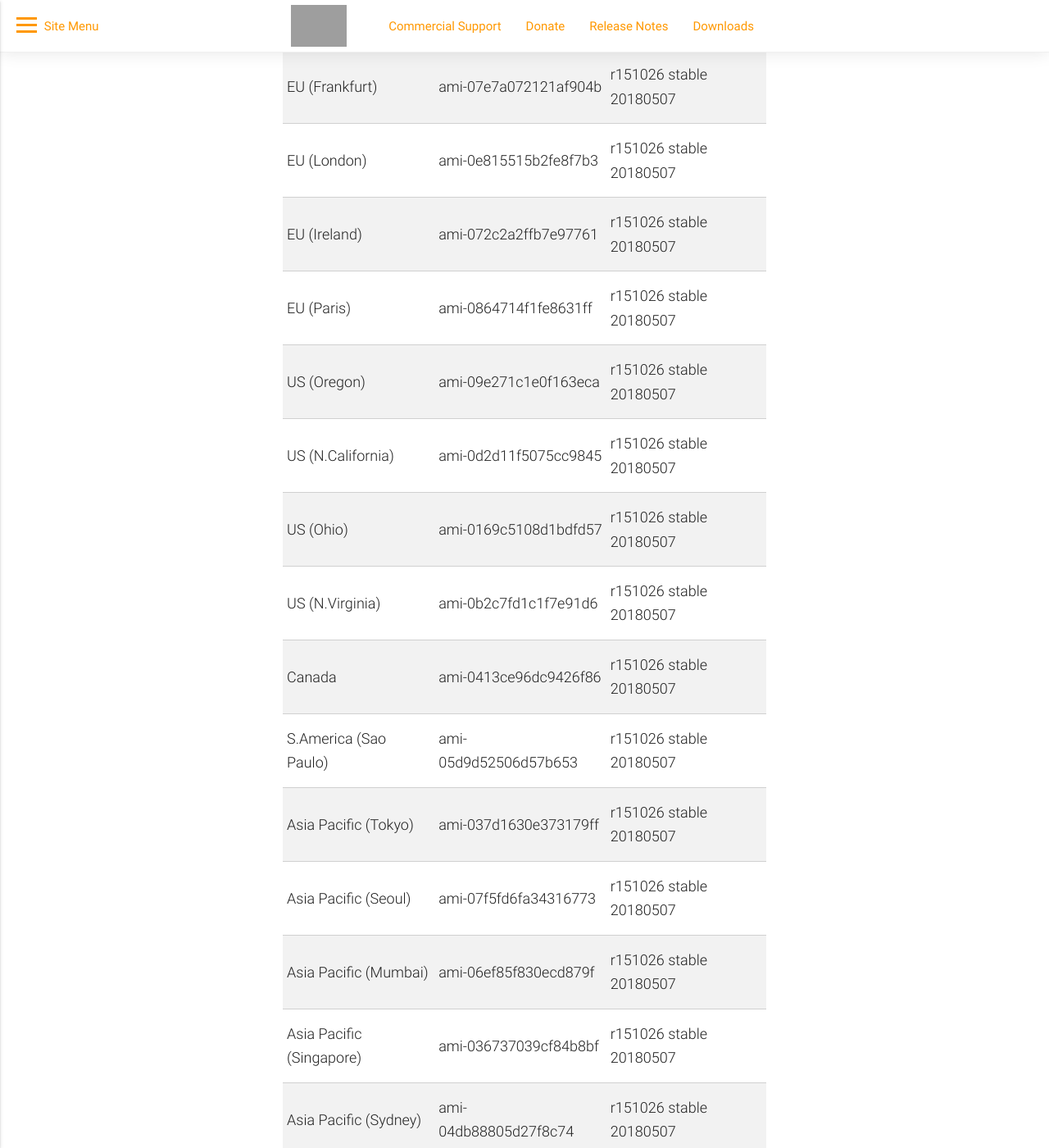
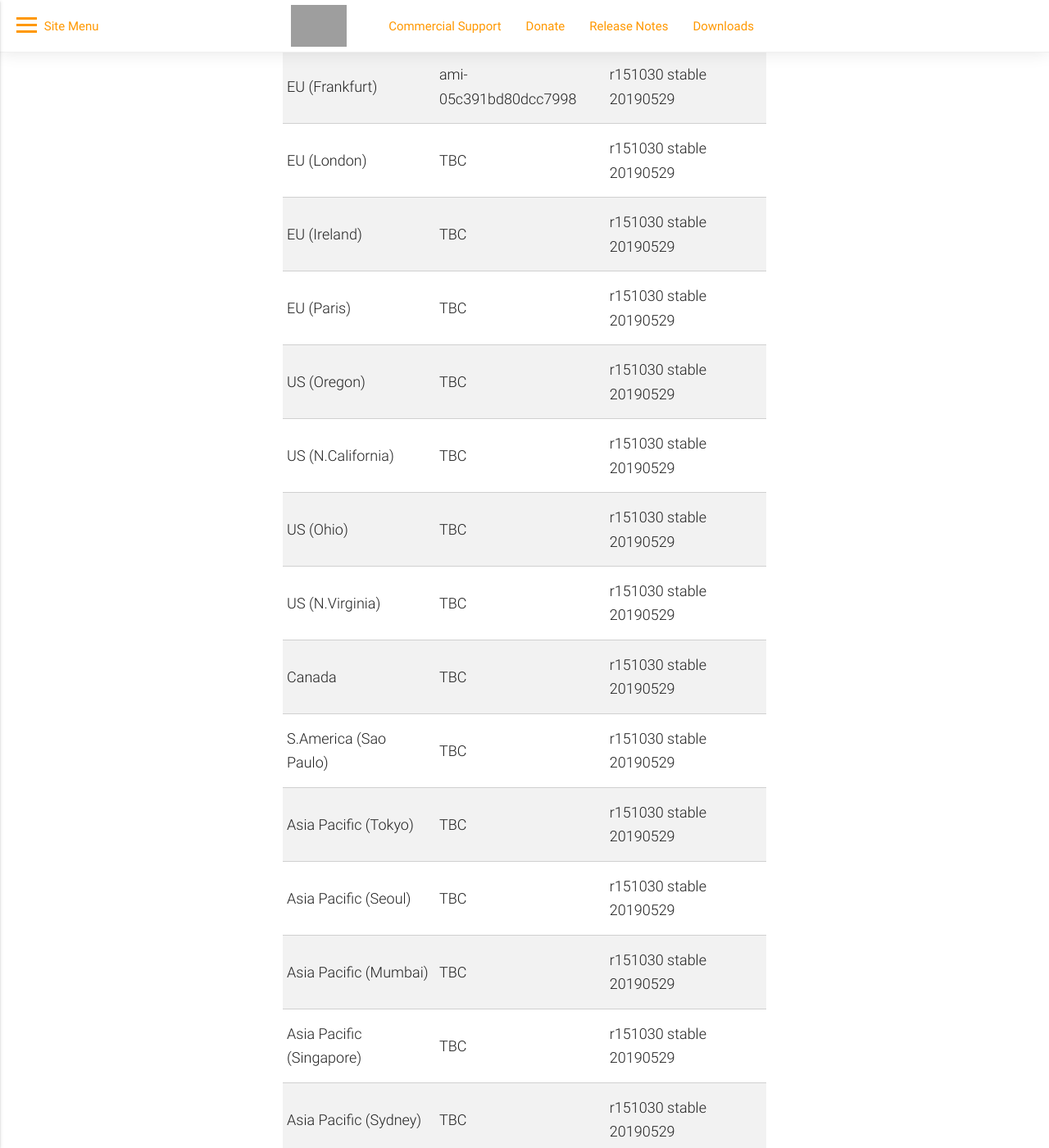
Before and after one commit to omniosorg/omniosorg.github.io, a Jekyll site: the page built from _docs/setup/aws.md, in a window 1280 px wide and 1400 px high, scrolled down 374 px. Shown: the whole window at 82% size. Built offline with Jekyll 4.4.1, drawn with Linux system fonts in a browser that asks for light colours; comment, search, counter and statistics services are not loaded; grey boxes are pictures that could not be loaded.

Commit message:
Add AMI for r30 in Frankfurt

```diff
--- a/_docs/setup/aws.md
+++ b/_docs/setup/aws.md
@@ -12,6 +12,27 @@ regions in the Amazon Cloud; you can have a virtual OmniOS server up and
 running within a couple of minutes.
 The image is small so can be run within the free tier - a `t2.micro` instance
 is perfect for experimentation.
+
+### r151030 (LTS)
+
+{:.bordered .responsive-table}
+| Region(s) | AMI ID | AMI Name
+| --------- | ------ | --------
+| EU (Frankfurt)	| ami-05c391bd80dcc7998 | r151030 stable 20190529
+| EU (London)		| TBC | r151030 stable 20190529
+| EU (Ireland)		| TBC | r151030 stable 20190529
+| EU (Paris)		| TBC | r151030 stable 20190529
+| US (Oregon)		| TBC | r151030 stable 20190529
+| US (N.California)	| TBC | r151030 stable 20190529
+| US (Ohio)		| TBC | r151030 stable 20190529
+| US (N.Virginia)	| TBC | r151030 stable 20190529
+| Canada		| TBC | r151030 stable 20190529
+| S.America (Sao Paulo)	| TBC | r151030 stable 20190529
+| Asia Pacific (Tokyo)	| TBC | r151030 stable 20190529
+| Asia Pacific (Seoul)	| TBC | r151030 stable 20190529
+| Asia Pacific (Mumbai)	| TBC | r151030 stable 20190529
+| Asia Pacific (Singapore)	| TBC | r151030 stable 20190529
+| Asia Pacific (Sydney)	| TBC | r151030 stable 20190529
 
 ### r151026
 
```
